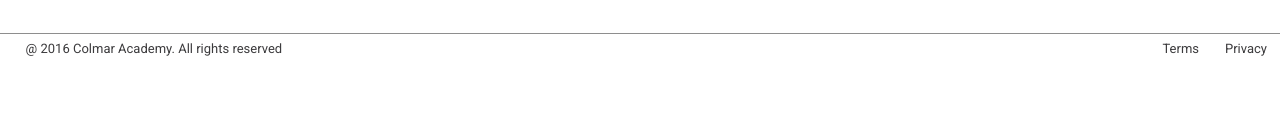
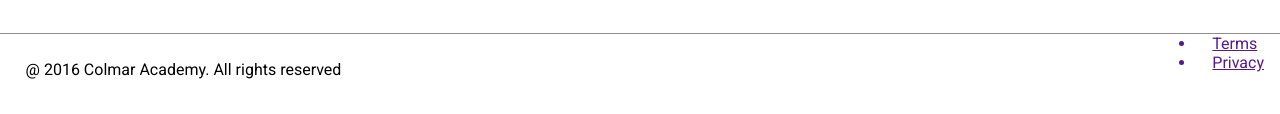
Before and after one commit to apurva1216/colmarAcadmy, a plain HTML site: page index.html in a window 1280 px wide. Shown: the part 2828-2942 px from the top of the page. Drawn offline with Linux system fonts and the light colour scheme.

Commit message:
ColmarAcademy

```diff
--- a/styles.css
+++ b/styles.css
@@ -316,22 +316,6 @@ footer {
     margin-bottom: 1%;
 }
 
-footer > * {
-    font-size:small;
-    color: var(--dark-grey);
-    margin-top: 0;
-    padding-top: 0.5%;
-}
-
-footer ul {
-    display: flex;
-    list-style: none;
-}
-
-footer a {
-    text-decoration: none;
-    color: var(--dark-grey)
-}
 
 footer li {
     padding: 0 1em;
```
